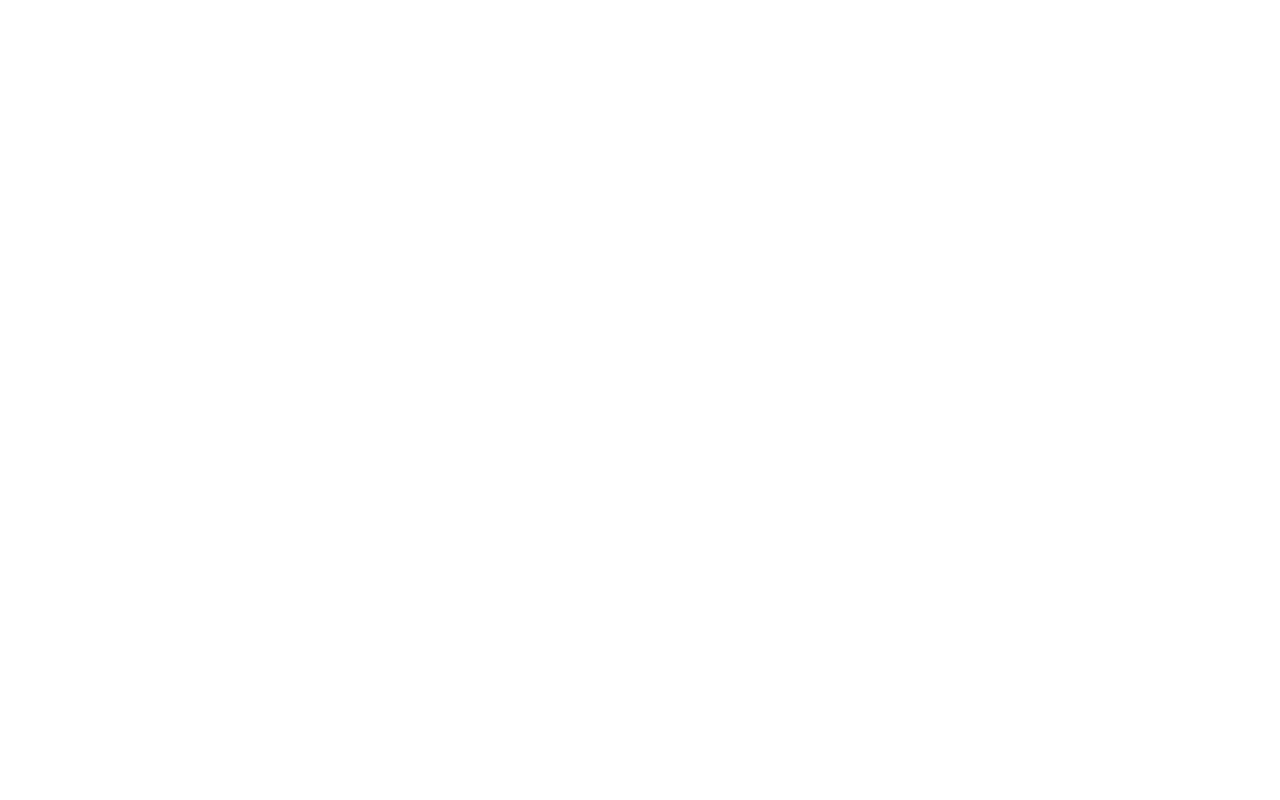
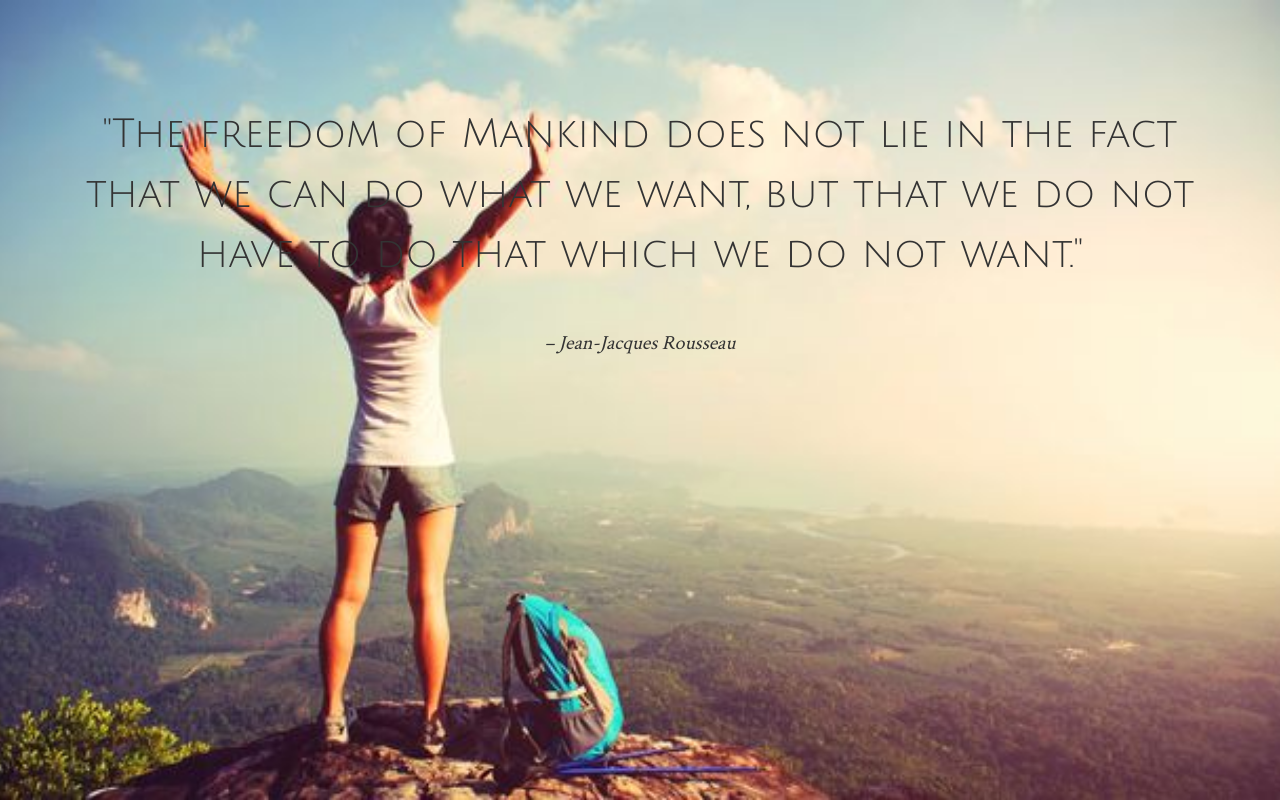
Before and after one commit to deneslehel/simple-quote-page, a plain HTML site: page index.html in a window 1280 px wide. Drawn offline with Linux system fonts and the light colour scheme.

Commit message:
add base file structure

```diff
--- a/index.html
+++ b/index.html
@@ -5,8 +5,13 @@
   <title>Princess Illusion</title>
   <meta name="viewport" content="width=device-width, initial-scale=1">
   <link rel="stylesheet" type="text/css" href="main.css">
+  <link href="https://fonts.googleapis.com/css?family=Crimson+Text|Julius+Sans+One" rel="stylesheet">
+  <title>Freedom</title>
 </head>
 <body>
-
+  <div class="wrapper">
+    <p class="quote">"The freedom of Mankind does not lie in the fact that we can do what we want, but that we do not have to do that which we do not want."</p>
+    <p class="author"><small>– Jean-Jacques Rousseau</small></p>
+  </div>
 </body>
 </html>
--- a/main.css
+++ b/main.css
@@ -0,0 +1,33 @@
+html,
+body {
+  margin: 0;
+  padding: 0;
+  font-size: 100%;
+  line-height: 1.5;
+}
+
+body {
+  width: 100%;
+  height: 100vh;
+  background: url('assets/freedom.jpg') no-repeat center;
+  background-size: cover;
+  color: #333;
+}
+
+.wrapper {
+  padding-top: 4rem;
+  width: 90%;
+  margin: 0 auto;
+  text-align: center;
+}
+
+.quote {
+  font-family: 'Julius Sans One', sans-serif;
+  font-size: 2.5rem;
+}
+
+.author {
+  font-family: 'Crimson Text', serif;
+  font-size: 1.5rem;
+  font-style: italic;
+}
```
Also changed, not shown: assets/freedom.jpg (added).
